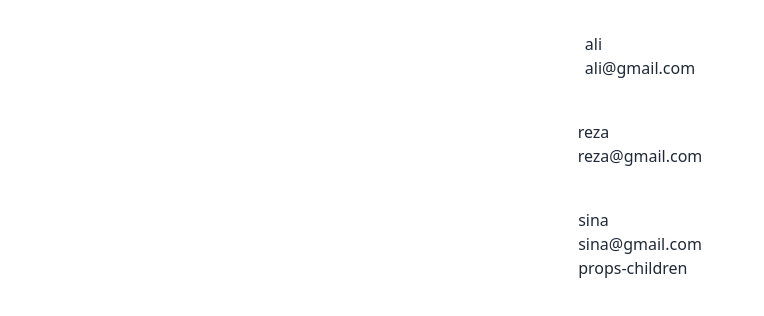
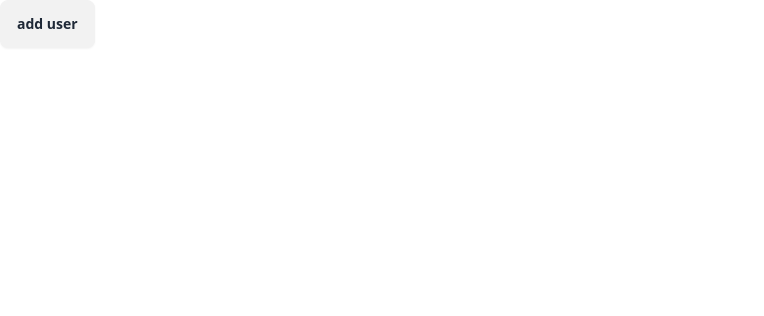
Before and after one commit to Foshati/reactfrontcast-learn, a React (Vite) app: page / in a window 1280 px wide. Shown: the top 316 px of the page, without its empty margins (0-764 px from the left). Built offline with nearby package versions, Linux system fonts and the light colour scheme.

Commit message:
learn useState-ts

```diff
--- a/src/App.tsx
+++ b/src/App.tsx
@@ -1,13 +1,38 @@
+import { useState } from "react";
 import UserList from "./components/UserList";
 
+type UserPrprs = {
+  username: string;
+  email: string;
+  id: number;
+};
+
 export default function App() {
+  const [Users, setUsers] = useState<UserPrprs[]>([]);
+
+  function handleAddUser() {
+    setUsers((prevUser) => {
+      const newUser: UserPrprs = {
+        username: "ali",
+        email: "ali@gmail.com",
+        id: Math.random(),
+      };
+
+      return [...prevUser, newUser];
+    });
+  }
+
   return (
-    <main className="flex flex-col justify-center items-center  gap-10 p-4 m-4">
-      <UserList  userName="ali" email="ali@gmail.com" children/>
-      <UserList userName="reza" email="reza@gmail.com" children/>
-      <UserList userName="sina" email="sina@gmail.com">
-        <p>props-children</p>
-      </UserList>
-    </main>
+    <>
+      <button className="btn" onClick={handleAddUser}>
+        add user
+      </button>
+
+      {Users.map((user) => (
+        <div key={user.id}>
+          <UserList userName={user.username} email={user.email} />
+        </div>
+      ))}
+    </>
   );
 }
```
Also changed, not shown: src/components/UserList.tsx (+6 -13 lines).
